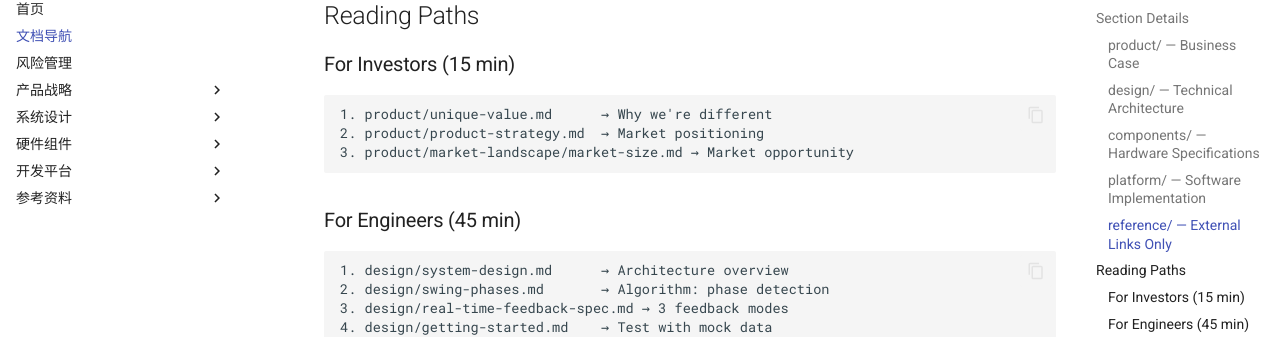
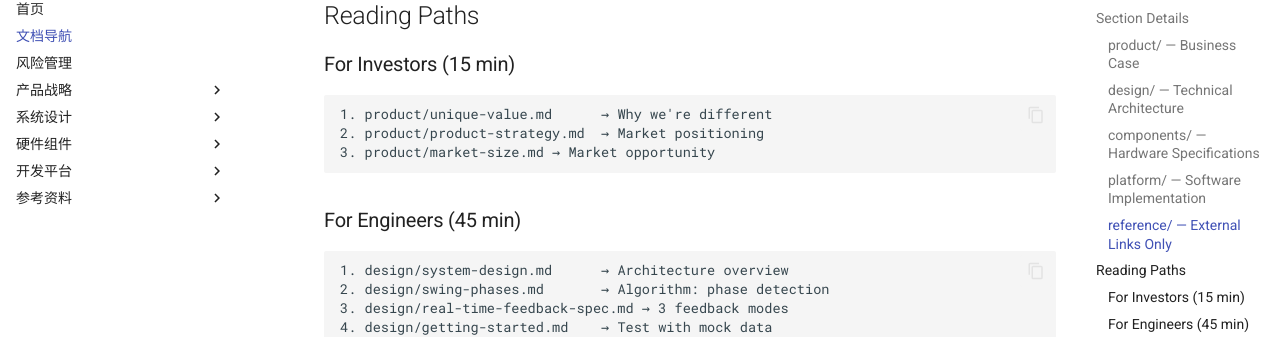
Before and after one commit to movement-chain-ai/movement-chain-docs, an MkDocs documentation site: the page built from docs/zh/docs-guide.md, in a window 1280 px wide and 900 px high, scrolled down 2893 px. Shown: the part 117-454 px from the top of the window. Built offline with MkDocs 1.6.1 and Material for MkDocs 9.7.7, drawn with Linux system fonts in a browser that asks for light colours; comment, search, counter and statistics services are not loaded; the version menu is left out.

Commit message:
移动市场分析到产品战略顶层，导航第一位
🤖 Generated with [Claude Code](https://claude.com/claude-code)

Co-Authored-By: Claude Opus 4.5 <noreply@anthropic.com>

````diff
--- a/docs/zh/docs-guide.md
+++ b/docs/zh/docs-guide.md
@@ -152,7 +152,7 @@ reference/
 ```text
 1. product/unique-value.md      → Why we're different
 2. product/product-strategy.md  → Market positioning
-3. product/market-landscape/market-size.md → Market opportunity
+3. product/market-size.md → Market opportunity
 ```
 
 ### For Engineers (45 min)
--- a/mkdocs.yml
+++ b/mkdocs.yml
@@ -100,9 +100,9 @@ nav:
 
   - 产品战略:
       - product/index.md
+      - 市场分析: product/market-size.md
       - 市场研究中心:
           - product/market-landscape/index.md
-          - 市场分析: product/market-landscape/market-size.md
           - 市场痛点: product/market-landscape/pain-points.md
           - 竞品分析:
               - product/market-landscape/competitors/imu-based.md
````
Also changed, not shown: docs/zh/product/market-landscape/index.md (+1 -1 lines), docs/zh/product/market-size.md (renamed from docs/zh/product/market-landscape/market-size.md, +5 -5 lines), docs/zh/product/product-strategy.md (+1 -1 lines), docs/zh/reference/business-glossary.md (+1 -1 lines).
